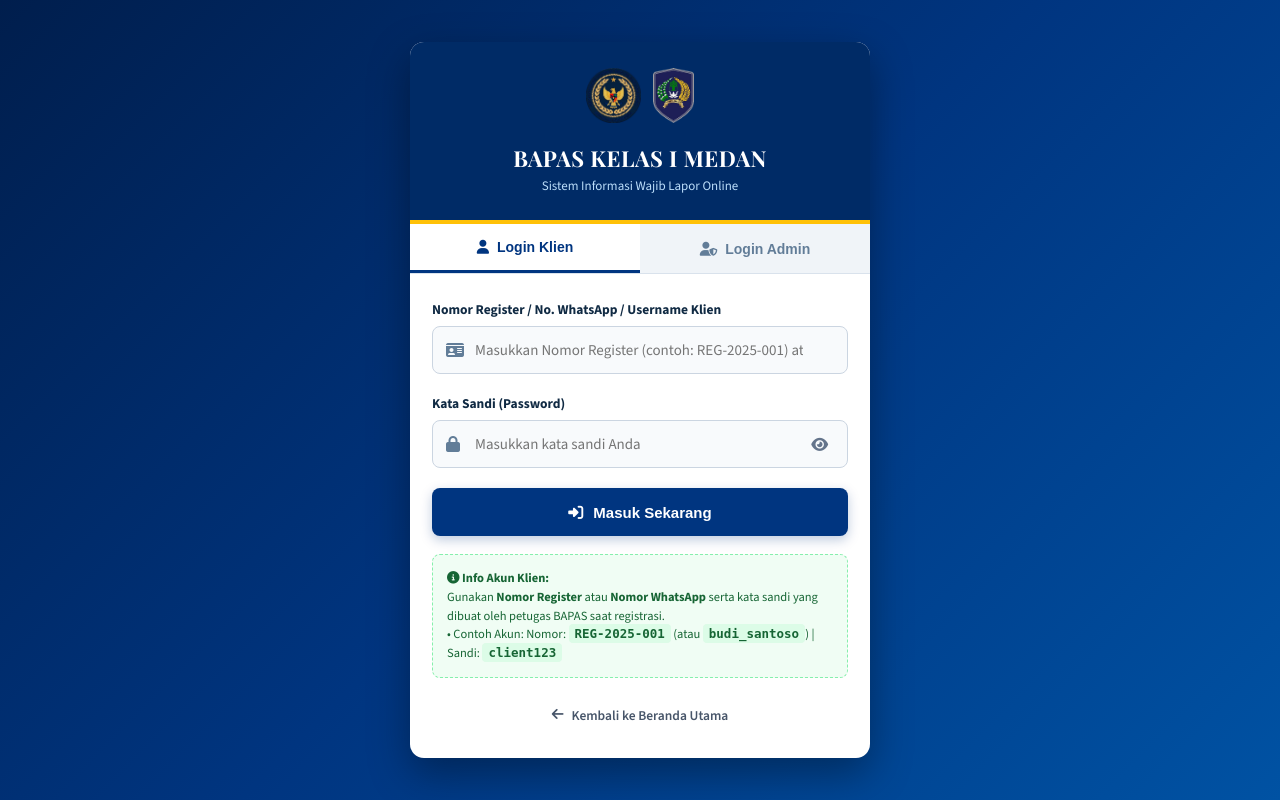
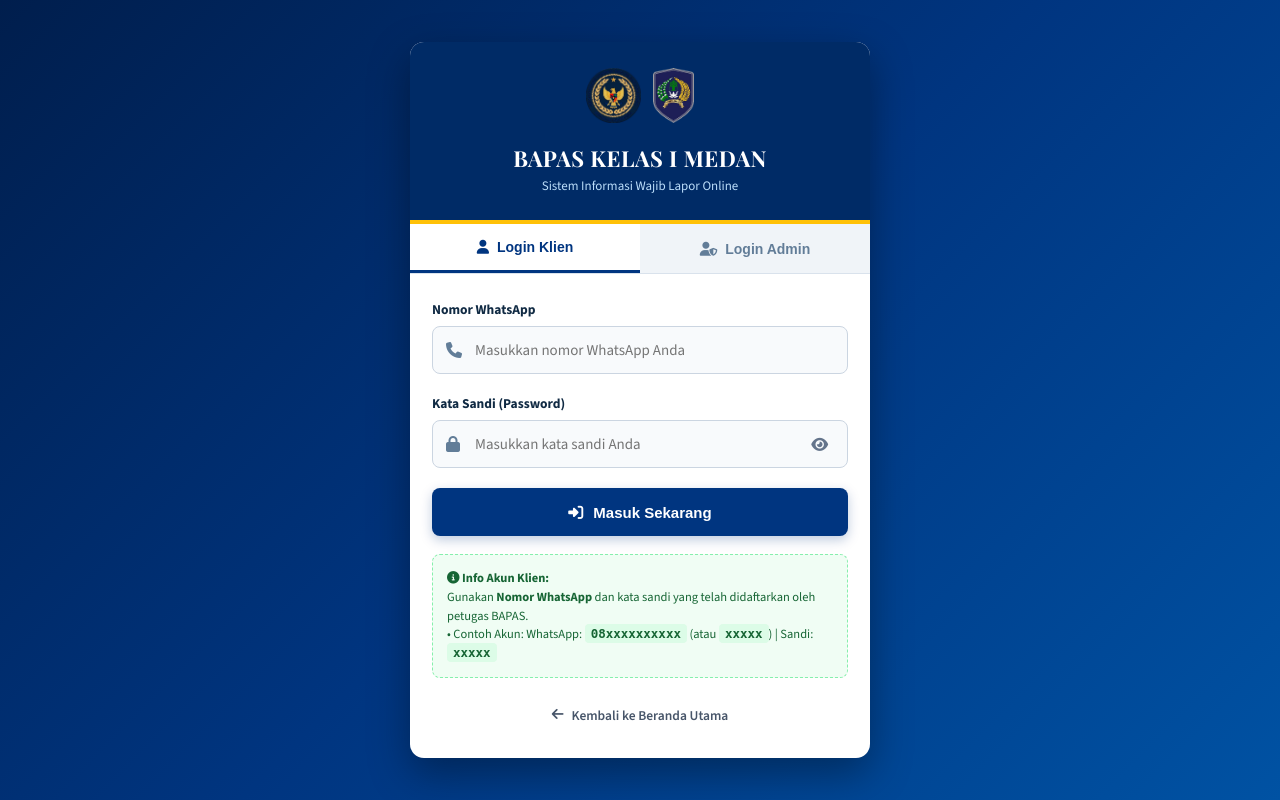
Before and after one commit to bapasmedan104/bapasmedan, a Node server app: page /login in a window 1280 px wide. Run offline with Node 20, Linux system fonts and the light colour scheme.

Commit message:
fix(ui): ubah label login klien menjadi Nomor WhatsApp, sensor contoh akun jadi xxxxx, hapus panduan login admin dan teks firebase

```diff
--- a/src/views/admin/dashboard.ejs
+++ b/src/views/admin/dashboard.ejs
@@ -93,7 +93,7 @@
 <div class="container">
   <div class="header">
     <h1>Dashboard Administrator</h1>
-    <p style="color:#666;">Pusat Manajemen Pelaporan Wajib Lapor Klien BAPAS Kelas I Medan (Firebase Database)</p>
+    <p style="color:#666;">Pusat Manajemen Pelaporan Wajib Lapor Klien BAPAS Kelas I Medan</p>
   </div>
 
   <%- include('../partials/alerts') %>
--- a/src/views/admin/kelola_client.ejs
+++ b/src/views/admin/kelola_client.ejs
@@ -391,7 +391,7 @@
   <div class="modal-content">
     <h3 style="color:#dc3545; margin-bottom:12px; font-size:18px;"><i class="fas fa-trash"></i> Konfirmasi Hapus Data Klien</h3>
     <p style="font-size:14px; color:#555; margin-bottom:20px;">
-      Apakah Anda yakin ingin menghapus data klien <strong id="hapusNamaKlien"></strong>? Seluruh data laporan dan riwayat wajib lapor klien tersebut juga akan terhapus permanen dari Firebase.
+      Apakah Anda yakin ingin menghapus data klien <strong id="hapusNamaKlien"></strong>? Seluruh data laporan dan riwayat wajib lapor klien tersebut juga akan terhapus permanen dari sistem.
     </p>
     <form action="/admin/client/delete" method="POST">
       <input type="hidden" name="client_id" id="hapusClientId">
--- a/src/views/auth/login.ejs
+++ b/src/views/auth/login.ejs
@@ -257,15 +257,15 @@
 
       <div class="form-group">
         <label for="username" id="userLabel">
-          <%= tipe === 'admin' ? 'Email Terdaftar di Firebase / Username Admin' : 'Nomor Register / No. WhatsApp / Username Klien' %>
+          <%= tipe === 'admin' ? 'Email / Username Admin' : 'Nomor WhatsApp' %>
         </label>
         <div class="input-wrapper">
-          <i class="fas fa-<%= tipe === 'admin' ? 'user' : 'id-card' %> input-icon" id="userIcon"></i>
+          <i class="fas fa-<%= tipe === 'admin' ? 'user-shield' : 'phone' %> input-icon" id="userIcon"></i>
           <input
             type="text"
             name="username"
             id="username"
-            placeholder="<%= tipe === 'admin' ? 'Masukkan Email Firebase atau username admin' : 'Masukkan Nomor Register (contoh: REG-2025-001) atau No. HP' %>"
+            placeholder="<%= tipe === 'admin' ? 'Masukkan email atau username admin' : 'Masukkan nomor WhatsApp Anda' %>"
             value="<%= username || '' %>"
             required
             autocomplete="username"
@@ -296,18 +296,11 @@
       </button>
     </form>
 
-    <!-- HINT LOGIN ADMIN -->
-    <div class="credential-hint" id="adminHint" style="<%= tipe === 'admin' ? '' : 'display:none;' %>; background:#eff6ff; border-color:#93c5fd; color:#1e40af;">
-      <strong><i class="fas fa-shield-alt"></i> Panduan Login Admin:</strong><br>
-      • <strong>Firebase Auth:</strong> Gunakan <strong>Email & Sandi</strong> yang terdaftar di Firebase Console.<br>
-      • <strong>Akun Default:</strong> Username: <code>admin</code> | Sandi: <code>admin123</code>
-    </div>
-
     <!-- HINT LOGIN KLIEN -->
     <div class="credential-hint" id="clientHint" style="<%= tipe === 'client' ? '' : 'display:none;' %>">
       <strong><i class="fas fa-info-circle"></i> Info Akun Klien:</strong><br>
-      Gunakan <strong>Nomor Register</strong> atau <strong>Nomor WhatsApp</strong> serta kata sandi yang dibuat oleh petugas BAPAS saat registrasi.<br>
-      • Contoh Akun: Nomor: <code>REG-2025-001</code> (atau <code>budi_santoso</code>) | Sandi: <code>client123</code>
+      Gunakan <strong>Nomor WhatsApp</strong> dan kata sandi yang telah didaftarkan oleh petugas BAPAS.<br>
+      • Contoh Akun: WhatsApp: <code>08xxxxxxxxxx</code> (atau <code>xxxxx</code>) | Sandi: <code>xxxxx</code>
     </div>
 
     <a href="/" class="back-home"><i class="fas fa-arrow-left"></i> Kembali ke Beranda Utama</a>
@@ -319,7 +312,6 @@
     const clientBtn = document.getElementById('tabClientBtn');
     const adminBtn = document.getElementById('tabAdminBtn');
     const tipeInput = document.getElementById('tipeInput');
-    const adminHint = document.getElementById('adminHint');
     const clientHint = document.getElementById('clientHint');
     const userLabel = document.getElementById('userLabel');
     const userInput = document.getElementById('username');
@@ -329,20 +321,18 @@
       adminBtn.classList.add('active');
       clientBtn.classList.remove('active');
       tipeInput.value = '1';
-      adminHint.style.display = 'block';
-      clientHint.style.display = 'none';
-      userLabel.innerText = 'Email Terdaftar di Firebase / Username Admin';
-      userInput.placeholder = 'Masukkan Email Firebase atau username admin';
-      userIcon.className = 'fas fa-envelope input-icon';
+      if (clientHint) clientHint.style.display = 'none';
+      userLabel.innerText = 'Email / Username Admin';
+      userInput.placeholder = 'Masukkan email atau username admin';
+      userIcon.className = 'fas fa-user-shield input-icon';
     } else {
       clientBtn.classList.add('active');
       adminBtn.classList.remove('active');
       tipeInput.value = '2';
-      clientHint.style.display = 'block';
-      adminHint.style.display = 'none';
-      userLabel.innerText = 'Nomor Register / No. WhatsApp / Username Klien';
-      userInput.placeholder = 'Masukkan Nomor Register (contoh: REG-2025-001) atau No. HP';
-      userIcon.className = 'fas fa-id-card input-icon';
+      if (clientHint) clientHint.style.display = 'block';
+      userLabel.innerText = 'Nomor WhatsApp';
+      userInput.placeholder = 'Masukkan nomor WhatsApp Anda';
+      userIcon.className = 'fas fa-phone input-icon';
     }
   }
 
--- a/src/views/public/beranda.ejs
+++ b/src/views/public/beranda.ejs
@@ -78,9 +78,9 @@
         <div style="width:60px; height:60px; border-radius:50%; background:#fff9db; color:#e67e22; display:flex; align-items:center; justify-content:center; margin:0 auto 20px; font-size:24px;">
           <i class="fas fa-database"></i>
         </div>
-        <h3 style="font-size:18px; color:#002255; margin-bottom:12px;">Firebase Cloud Firestore</h3>
+        <h3 style="font-size:18px; color:#002255; margin-bottom:12px;">Database Cloud Terpadu</h3>
         <p style="font-size:14px; color:#666; line-height:1.6;">
-          Data tersimpan dengan aman, real-time, dan tersinkronisasi di Firebase dengan pencarian dan filter laporan lengkap.
+          Data tersimpan dengan aman, real-time, dan tersinkronisasi secara modern dengan pencarian dan filter laporan lengkap.
         </p>
       </div>
     </div>
```
